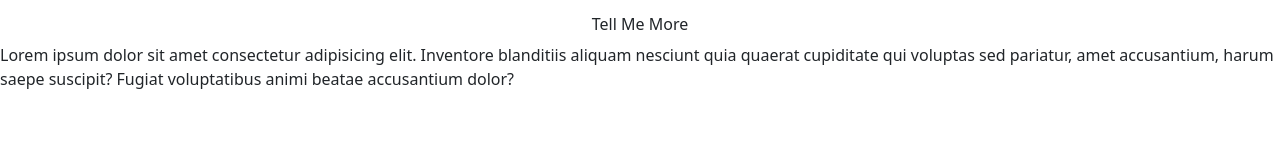
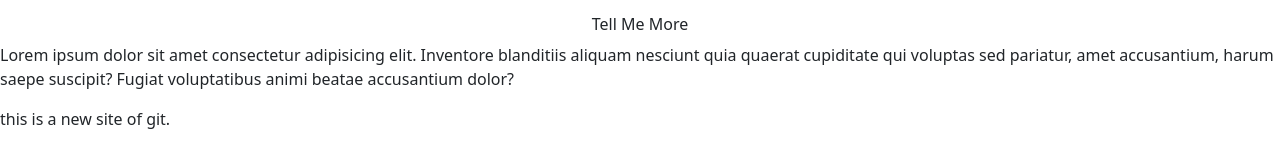
Before and after one commit to NaharNishi98/MERN-Ostad-class5, a plain HTML site: page index.html in a window 1280 px wide. Shown: the part 97-264 px from the top of the page. Drawn offline with nearby package versions, Linux system fonts and the light colour scheme.

Commit message:
Update index.html

```diff
--- a/index.html
+++ b/index.html
@@ -77,6 +77,7 @@
           pariatur, amet accusantium, harum saepe suscipit? Fugiat voluptatibus
           animi beatae accusantium dolor?
         </p>
+        <p>this is a new site of git.</p>
       </div>
     </section>
   </body>
```
